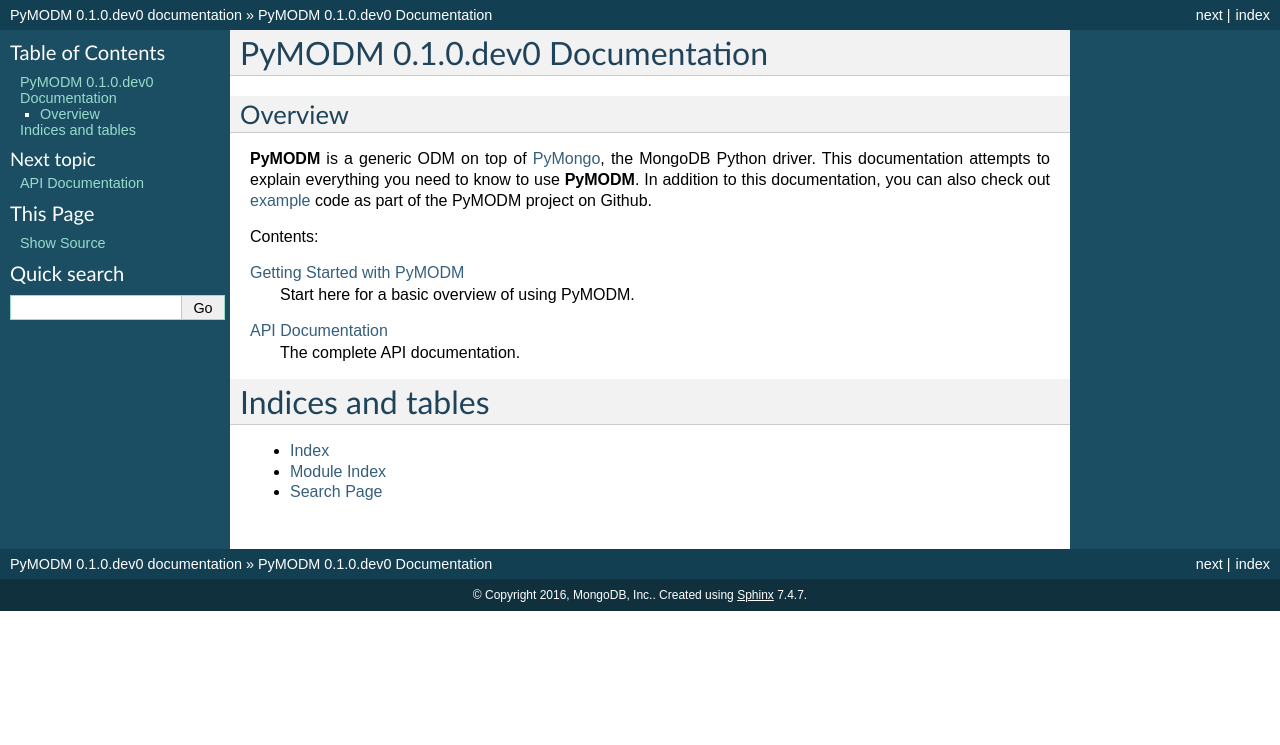
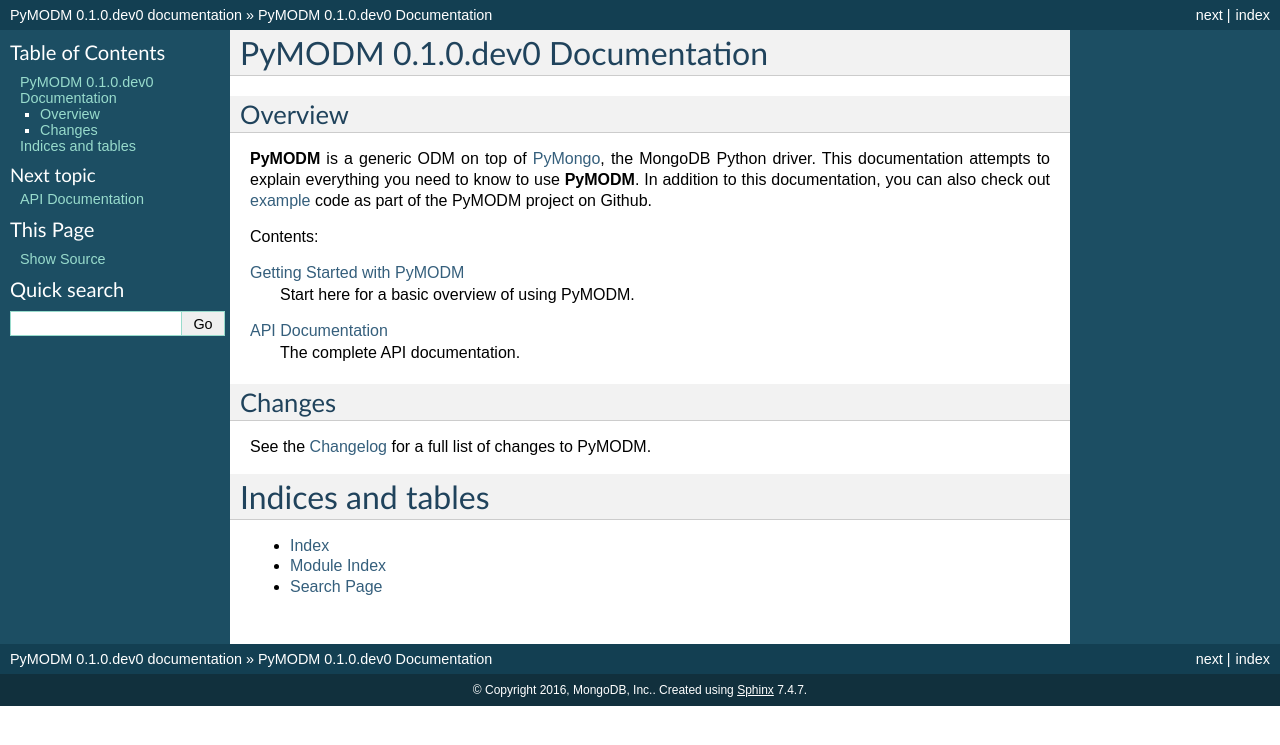
Before and after one commit to mongodb/pymodm, a Sphinx documentation site: the page built from doc/index.rst, in a window 1280 px wide. Shown: the top 745 px of the page. Built offline with Sphinx 7.4.7, drawn with Linux system fonts in a browser that asks for light colours.

Commit message:
Add a changelog.

```diff
--- a/doc/index.rst
+++ b/doc/index.rst
@@ -31,6 +31,11 @@
    api/index
    getting-started
 
+Changes
+-------
+
+See the :doc:`changelog` for a full list of changes to PyMODM.
+
 Indices and tables
 ==================
 
```
Also changed, not shown: doc/changelog.rst (added, +7 -0 lines).
